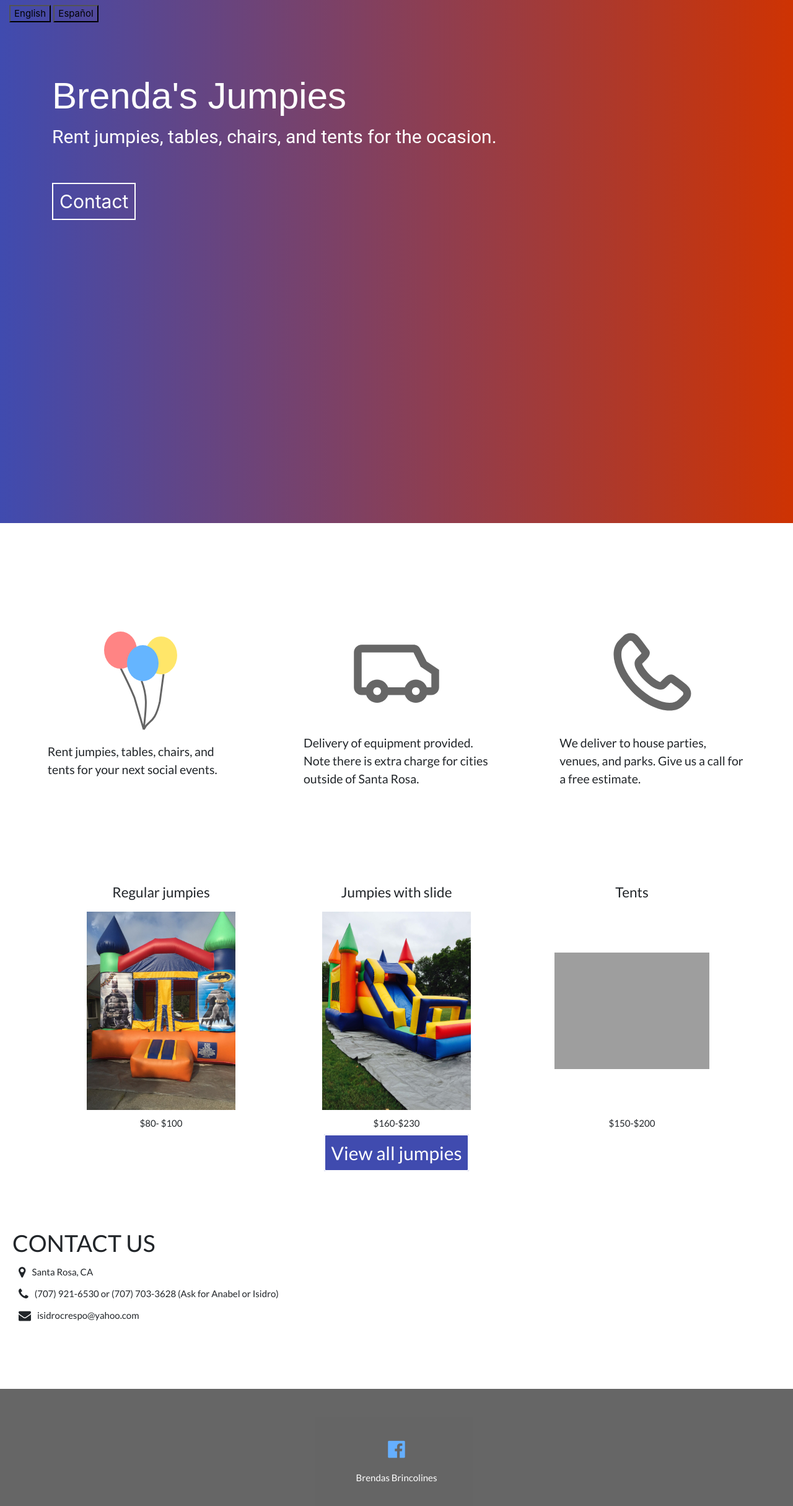
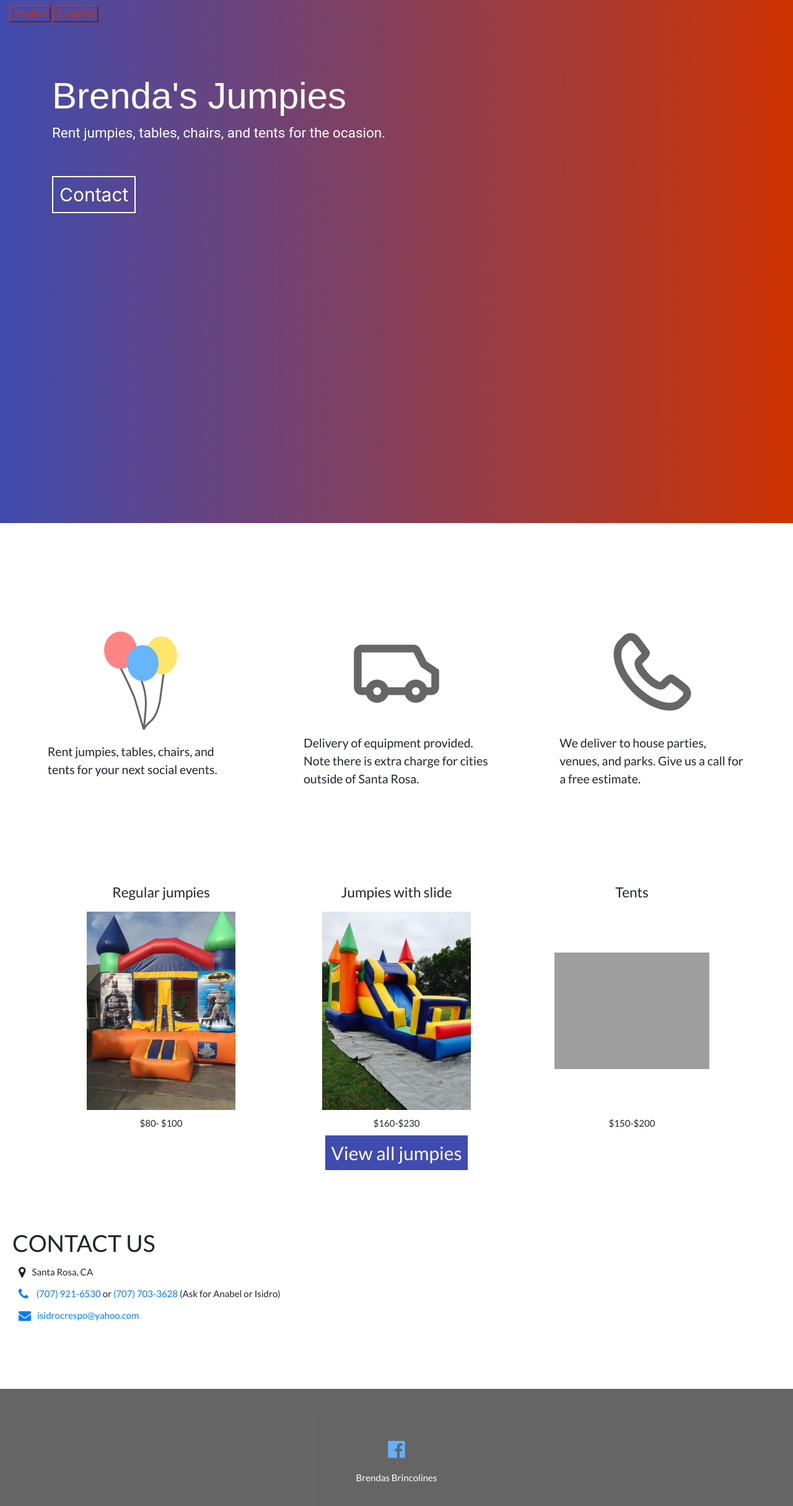
Before and after one commit to alopez96/brendas, a website: page index.html in a window 1280 px wide. Shown: the whole page at 62% size. Drawn offline with nearby package versions, Linux system fonts and the light colour scheme; grey boxes are pictures that could not be loaded; a web font is replaced by a local one.

Commit message:
contact links

```diff
--- a/index.html
+++ b/index.html
@@ -87,9 +87,16 @@
 
   <div id="contact-section">
     <h1 class="header-text lang" key="contact" >CONTACT US</h1>
-    <i class="fa fa-map-marker fa-lg fa-item"></i>Santa Rosa, CA<br>
-    <i class="fa fa-phone fa-lg fa-item"></i>(707) 921-6530 or (707) 703-3628 (Ask for Anabel or Isidro)<br>
-    <i class="fa fa-envelope fa-lg fa-item"></i>isidrocrespo@yahoo.com<br>
+    <i class="fa fa-map-marker fa-lg fa-item"></i>Santa Rosa, CA
+    <br>
+    <a href="tel:707-921-6530"><i class="fa fa-phone fa-lg fa-item"></i></a>
+    <a href="tel:707-921-6530">(707) 921-6530</a> or
+    <a href="tel:703-3628">(707) 703-3628</a>
+      (Ask for Anabel or Isidro)
+    <br>
+    <a href="mailto:isidrocrespo@yahoo.com">
+      <i class="fa fa-envelope fa-lg fa-item"></i>isidrocrespo@yahoo.com</a>
+    <br>
   </div>
 
 <!-- Footer -->
--- a/style.scss
+++ b/style.scss
@@ -18,12 +18,13 @@ p{
 }
 
 .lang-btn{
-  background-color: rgba(9, 59, 197, 0);
+  background-color: transparent;
   border-width: 2px;
-  border-color: #000;
+  border-color: $primary-color;
   top: 5px;
   left: 10px;
   font-size: 1em;
+  color: $primary-color;
 }
 
 #header-text{
@@ -34,7 +35,7 @@ p{
 
 .sub-header{
   color: $white;
-  font-size: 2em;
+  font-size: 1.5em;
   font-family: $sec-font;
 }
 
```
Also changed, not shown: style.css.
